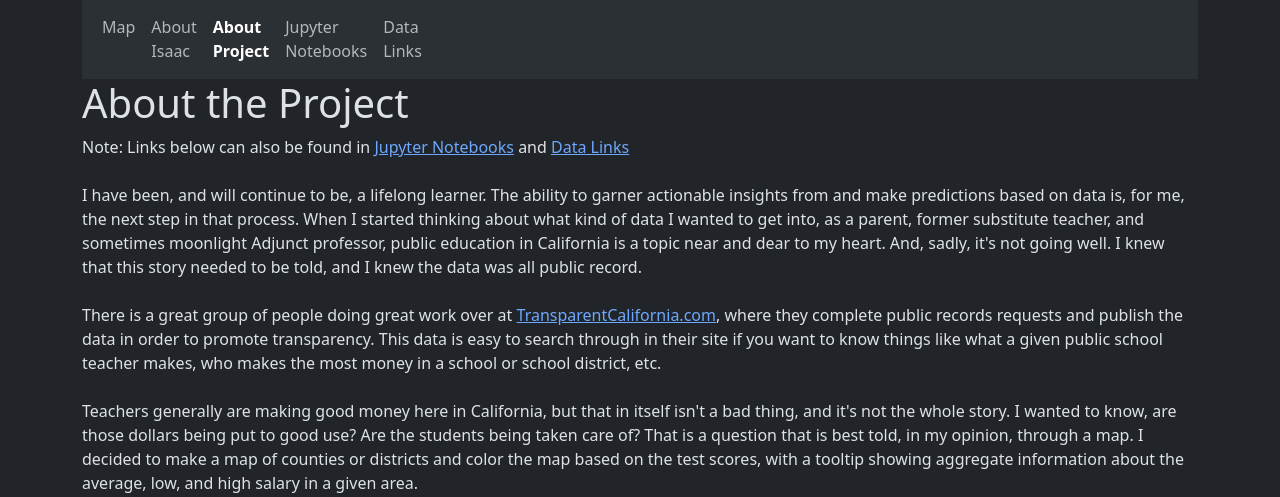
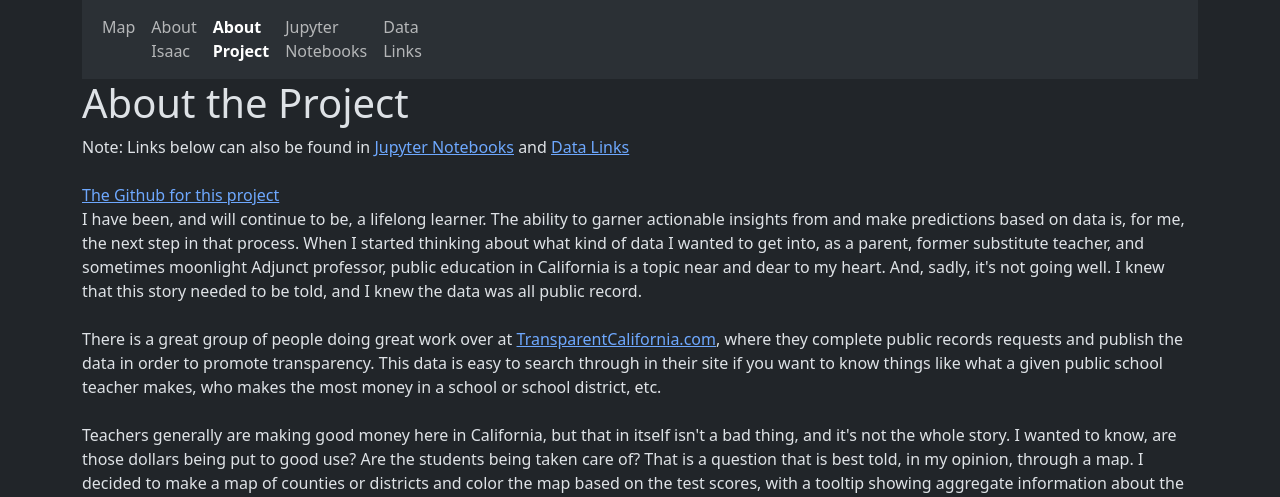
Before and after one commit to godfather76/CAEducationDjango, a Django app: page /project_about/ in a window 1280 px wide. Shown: the part 25-522 px from the top of the page. Run offline with Django 5.2, Linux system fonts and the light colour scheme.

```diff
--- a/templates/project_about.html
+++ b/templates/project_about.html
@@ -6,6 +6,7 @@
         Note: Links below can also be found in <a href="{% url 'notebooks' %}">Jupyter Notebooks</a> and
         <a href="{% url 'links' %}">Data Links</a>
         <br><br>
+        <a href="https://github.com/godfather76/CAEducationDjango">The Github for this project</a>
     <p>
         I have been, and will continue to be, a lifelong learner. The ability to garner actionable insights from and
         make predictions based on data is, for me, the next step in that process.
```
